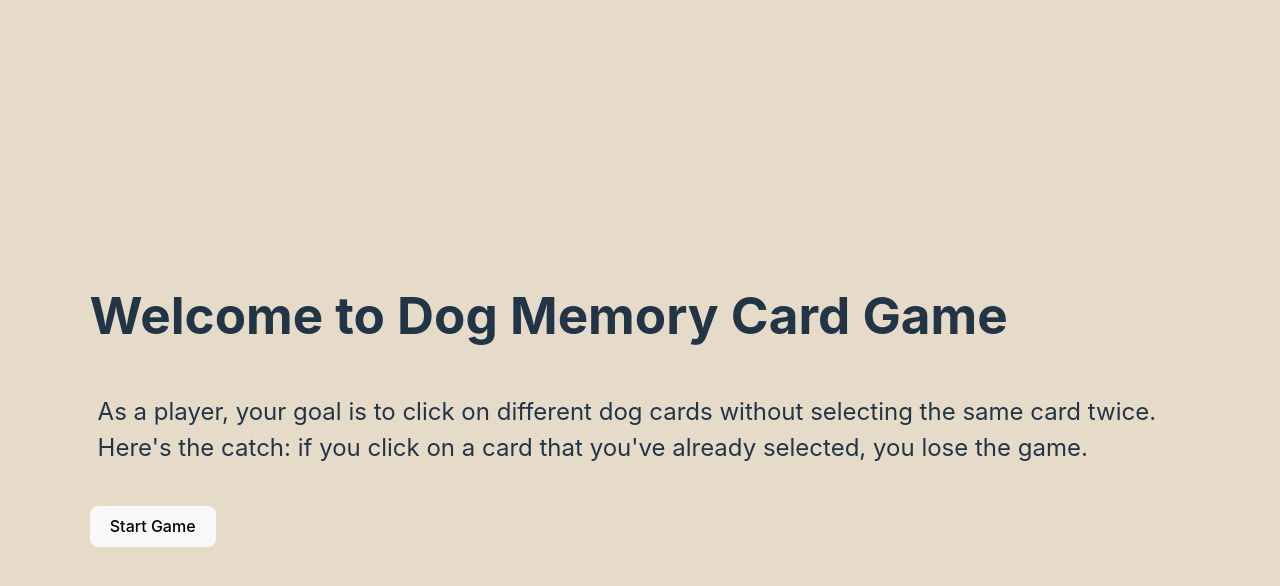
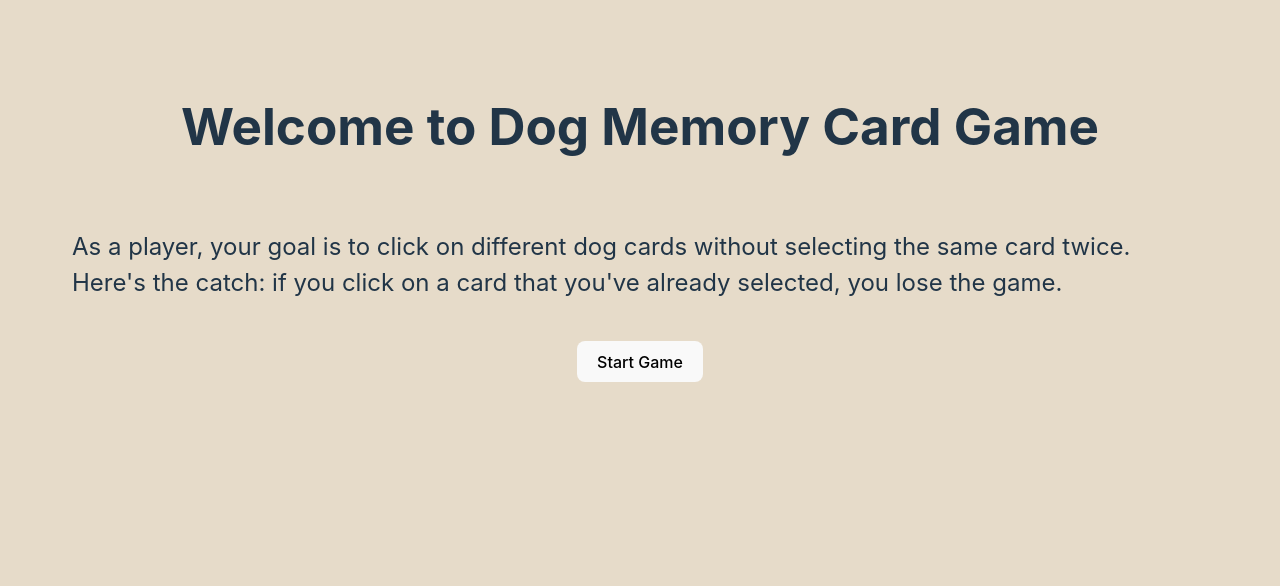
Before and after one commit to HienXuanPham/memory-card-game, a React (Vite) app: page / in a window 1280 px wide. Shown: the top 586 px of the page. Built offline with nearby package versions, Linux system fonts and the light colour scheme.

Commit message:
flex and center...

```diff
--- a/src/App.css
+++ b/src/App.css
@@ -1,5 +1,4 @@
 #root {
   height: 100%;
   width: 100%;
-  /* margin-left: 7%; */
 }
--- a/src/components/HomePage.tsx
+++ b/src/components/HomePage.tsx
@@ -14,7 +14,9 @@ const HomePage: React.FC<HeaderProps> = ({ onStartGame }) => {
           selecting the same card twice. Here's the catch: if you click on a
           card that you've already selected, you lose the game.
         </p>
-        <button onClick={onStartGame}>Start Game</button>
+        <button className="start-game-btn" onClick={onStartGame}>
+          Start Game
+        </button>
       </div>
     </>
   );
--- a/src/index.css
+++ b/src/index.css
@@ -3,9 +3,7 @@
   line-height: 1.5;
   font-weight: 400;
 
-  color-scheme: light dark;
-  color: rgba(255, 255, 255, 0.87);
-  background-color: #242424;
+  background-color: #e6dbc9;
 
   font-synthesis: none;
   text-rendering: optimizeLegibility;
@@ -24,11 +22,9 @@ a:hover {
 
 body {
   margin: 0;
-  display: flex;
-  place-items: center;
   min-width: 320px;
   min-height: 100vh;
-  /* background-color: #fbe3e8; */
+  place-items: center;
   background-color: #e6dbc9;
 }
 
--- a/src/styles/CardGame.css
+++ b/src/styles/CardGame.css
@@ -1,18 +1,20 @@
 .cards-layout {
   display: flex;
   flex-wrap: wrap;
-  text-align: center;
-  margin-left: 7%;
+  justify-content: center;
 }
 
 .dog-card {
   width: 265px;
   height: 265px;
-  /* background-color: #fdc7d4; */
   background-color: #c9af98;
   border-radius: 10px;
   margin: 10px;
   cursor: pointer;
+
+  display: flex;
+  justify-content: center;
+  align-items: center;
 }
 
 .dog-card img {
--- a/src/styles/HomePage.css
+++ b/src/styles/HomePage.css
@@ -1,8 +1,16 @@
 .home-page {
-  margin-left: 7%;
+  padding: 5%;
+  display: flex;
+  flex-wrap: wrap;
+  justify-content: center;
+  align-items: center;
 }
 
 .game-guide {
   font-size: 1.5em;
   padding: 16px 48px 16px 8px;
 }
+
+.start-game-btn {
+  margin: auto;
+}
```
